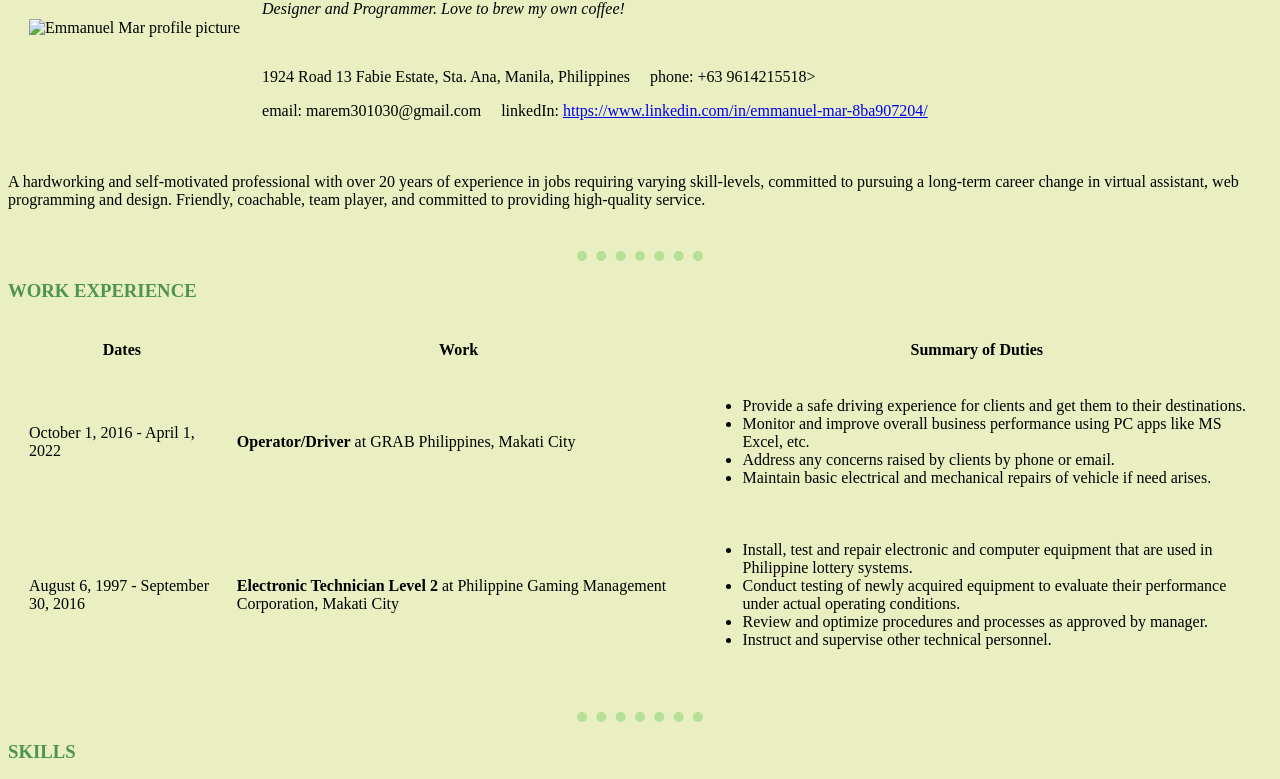
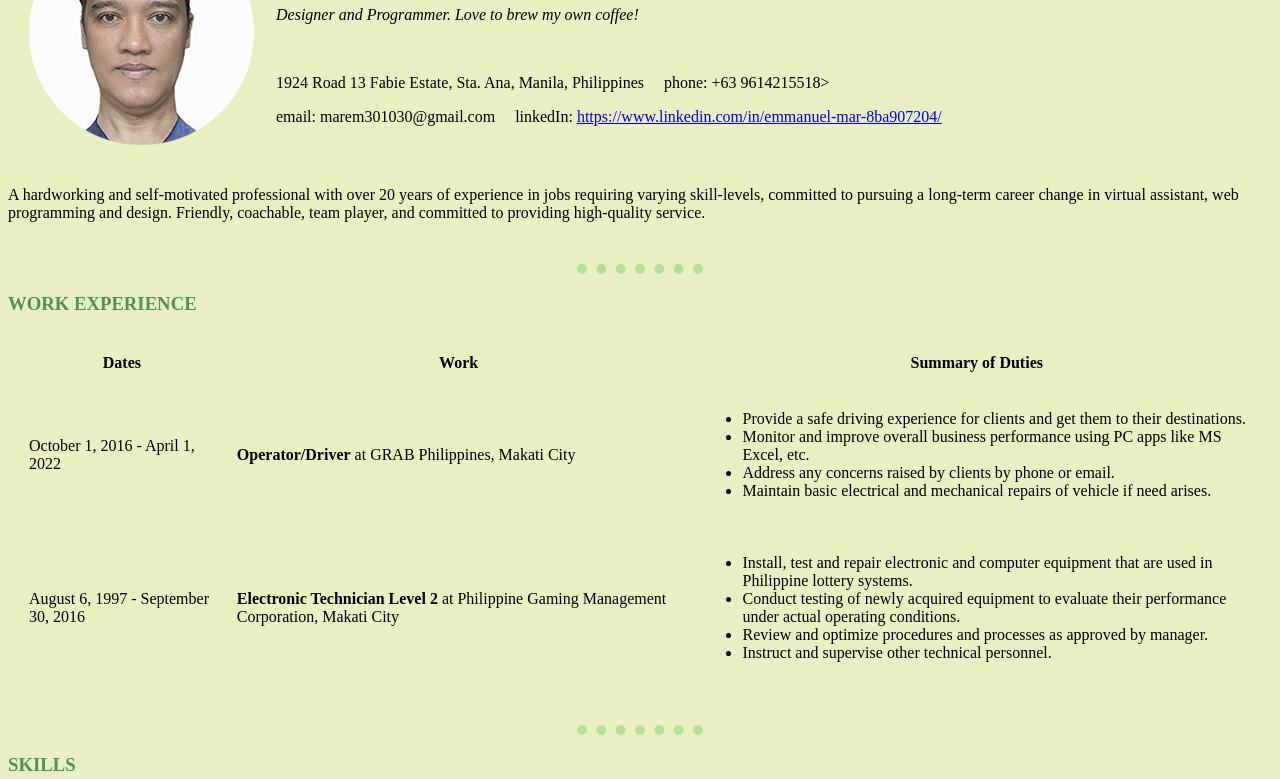
Before and after one commit to em-mar/cv, a plain HTML site: page index.html in a window 1280 px wide. Shown: the part 109-888 px from the top of the page. Drawn offline with Linux system fonts and the light colour scheme; the site is published under a folder, as on GitHub Pages, so addresses that start at the root find nothing.

Commit message:
Update index.html

```diff
--- a/index.html
+++ b/index.html
@@ -10,7 +10,7 @@
 <body>
     <table cellspacing="20">
         <tr>
-            <td><img src="/images/Mar-Emmanuel Morales-picture.png" alt="Emmanuel Mar profile picture"></td>
+            <td><img src="images/Mar-Emmanuel Morales-picture.png" alt="Emmanuel Mar profile picture"></td>
             <td><h1>Emmanuel Mar</h1>
                 <p><em>Designer and Programmer. Love to brew my own coffee!</em> </p>
                 <br>
```
